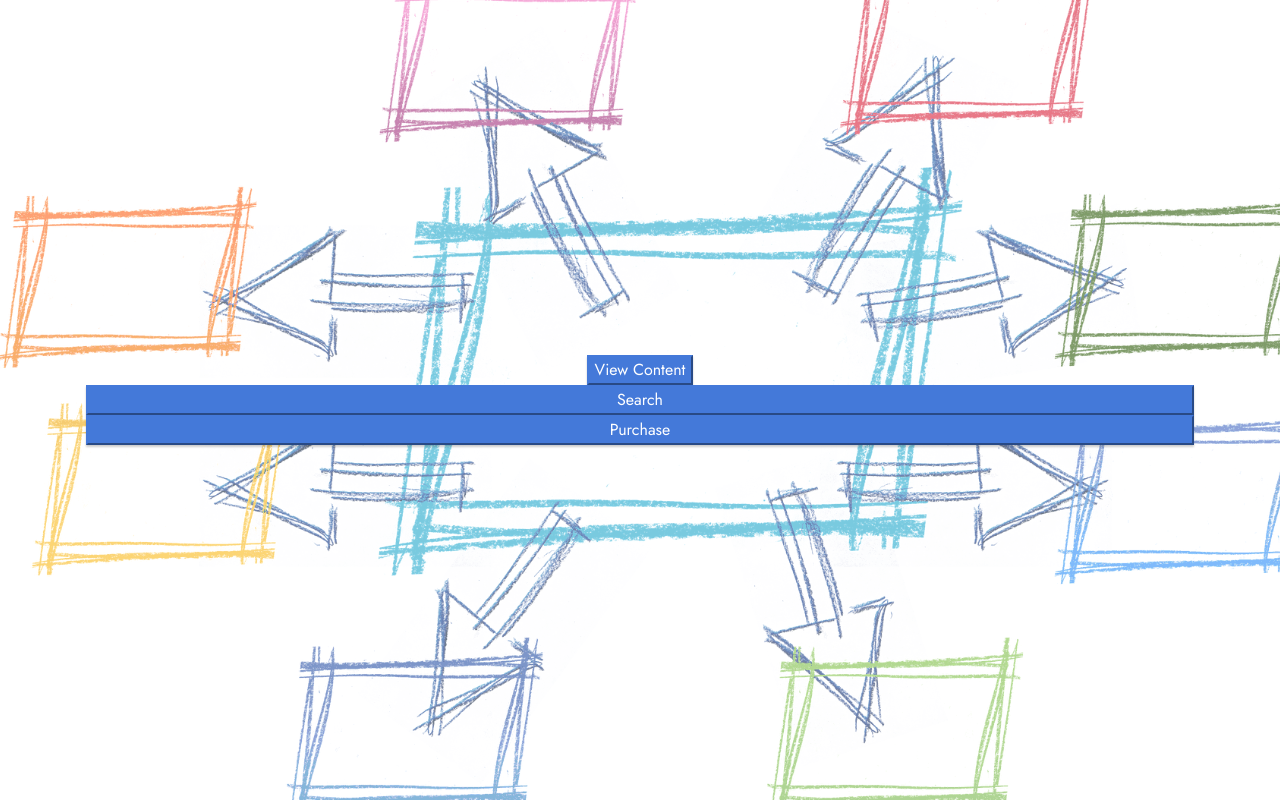
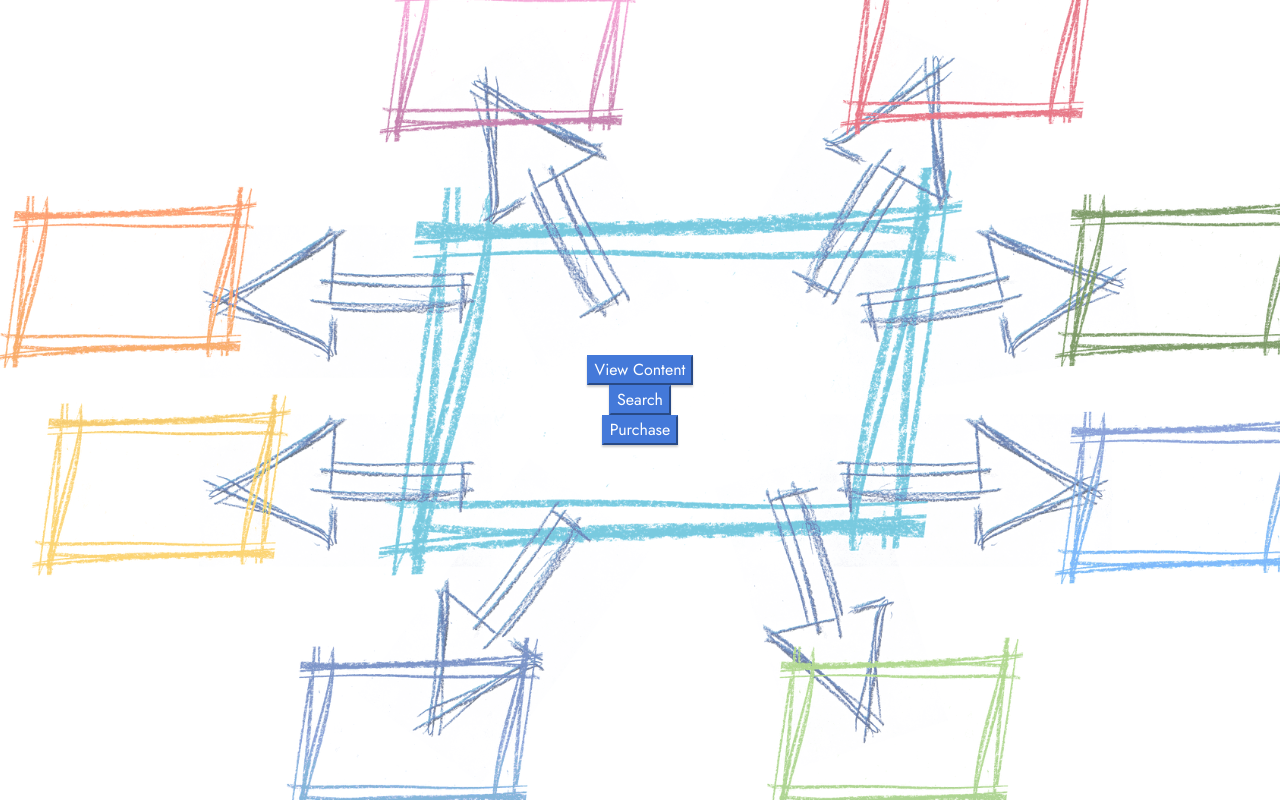
Before and after one commit to mirawebs22/mirawebs.github.io, a plain HTML site: page fbtest.html in a window 1280 px wide. Drawn offline with Linux system fonts and the light colour scheme.

```diff
--- a/fbtest.html
+++ b/fbtest.html
@@ -74,11 +74,15 @@
                 <button class="btn-primary" id="btn-view_content" type="button" onClick="javascript:fb_view_content();">View Content</button>
             </div>
             <div class="row col-12 col-lg-12">
+                <div class="align-center container">
                 <button class="btn-primary" id="btn-search" type="button" onClick="javascript:fb_search();">Search</button>
+            </div>
             </div>
 
             <div class="row col-12 col-lg-12">
+                <div class="align-center container">
                 <button class="btn-primary" id="btn-purchase" type="button" onClick="javascript:fb_purchase();">Purchase</button>
+            </div>
             </div>
 
         </div>
```
